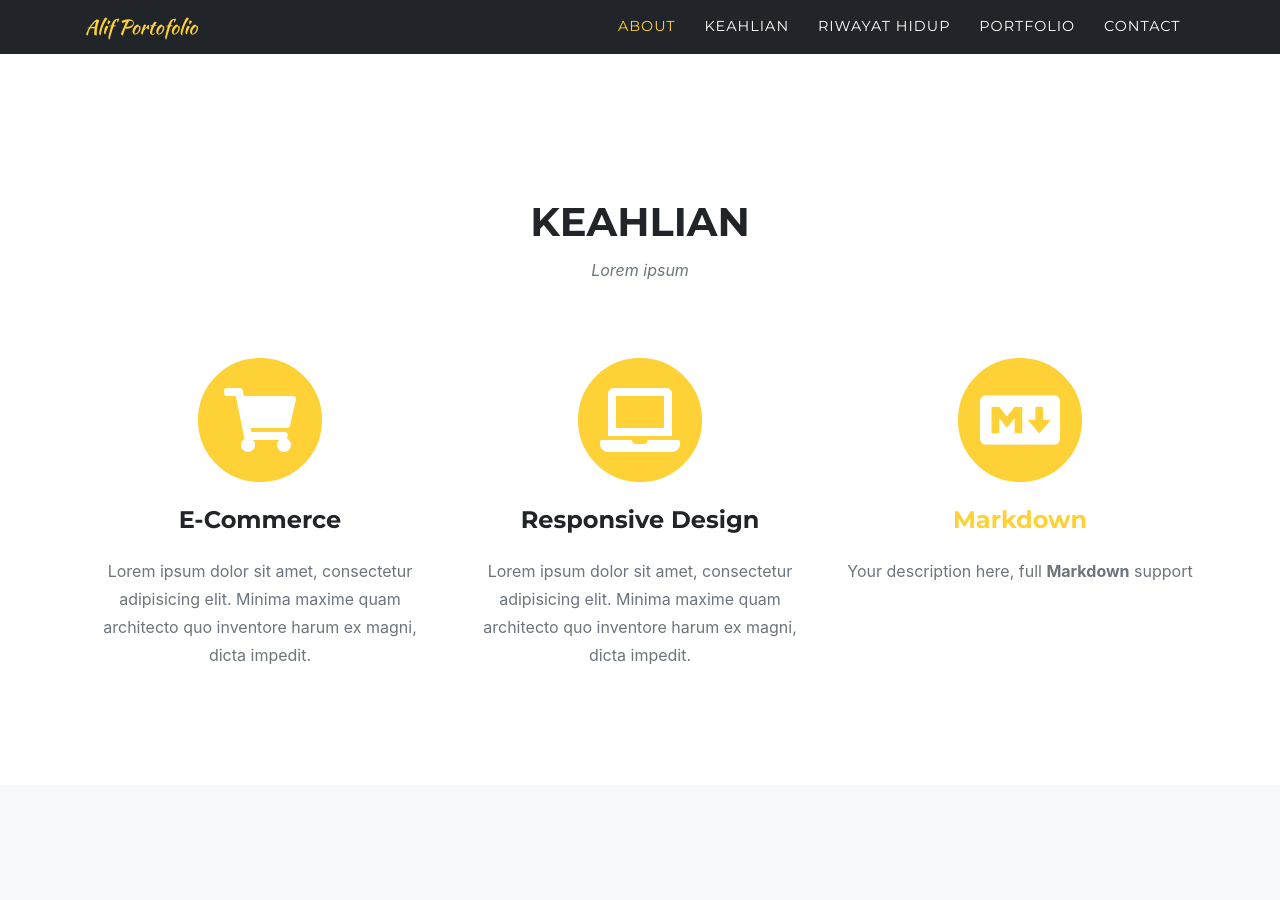
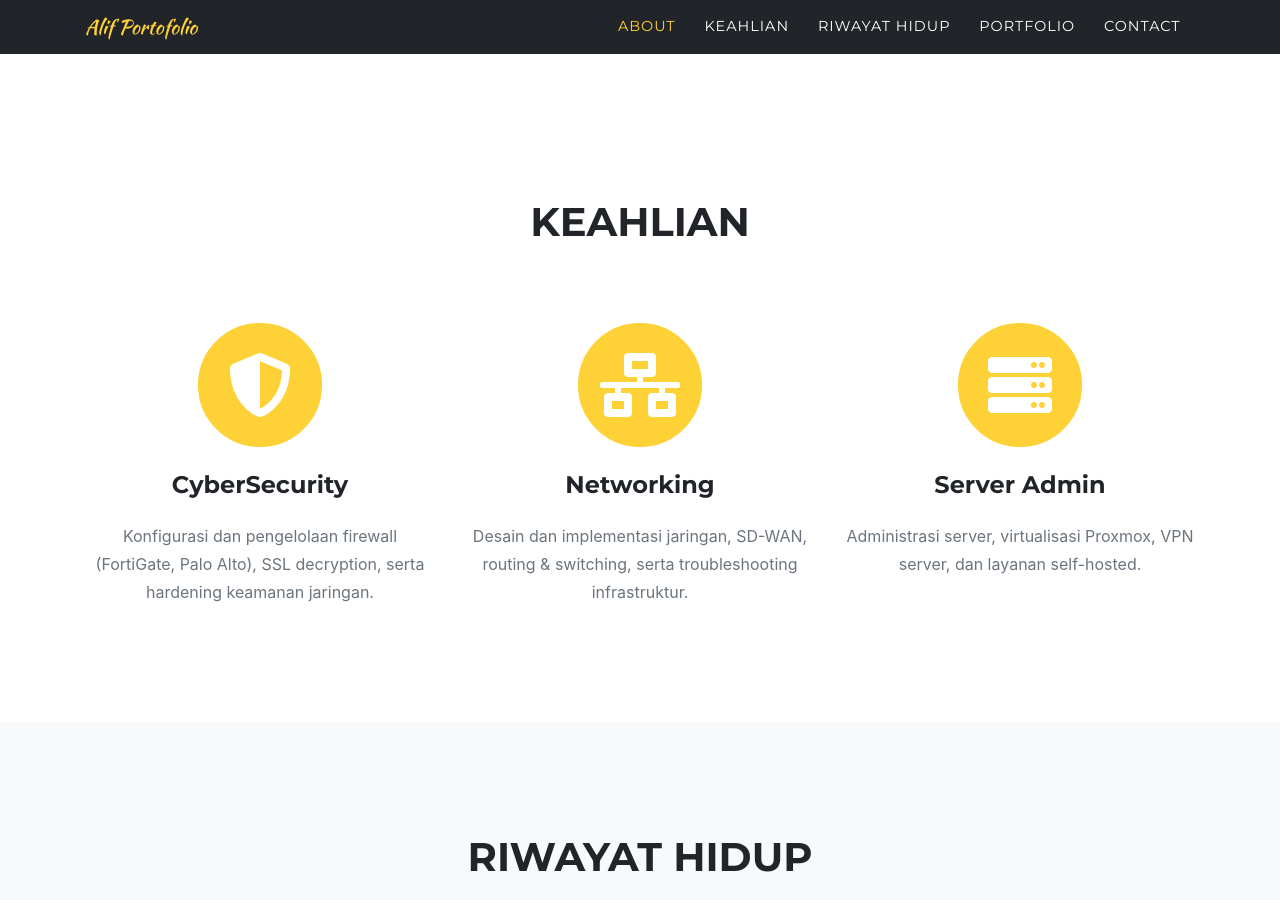
Before and after one commit to alifkurnia/alifkurnia.github.io, a Jekyll site: the page built from index.md, in a window 1280 px wide and 900 px high, scrolled down 1260 px. Built offline with Jekyll 4.4.1, drawn with Linux system fonts in a browser that asks for light colours; some web fonts are replaced; some of the changed text lies outside the part shown.

Commit message:
Update keahlian, bersihkan team dummy, rombak contact jadi email+linkedin

```diff
--- a/_data/sitetext.yml
+++ b/_data/sitetext.yml
@@ -24,18 +24,18 @@
 
   services:
     title: "Keahlian"
-    text: "Lorem ipsum"
+    text: ""
     section: services
     list:
-      - title: "E-Commerce"
-        desc: "Lorem ipsum dolor sit amet, consectetur adipisicing elit. Minima maxime quam architecto quo inventore harum ex magni, dicta impedit."
-        icon: fas fa-shopping-cart #find more at https://fontawesome.com/icons
-      - title: "Responsive Design"
-        desc: "Lorem ipsum dolor sit amet, consectetur adipisicing elit. Minima maxime quam architecto quo inventore harum ex magni, dicta impedit."
-        icon: fas fa-laptop
-      - title: "[Markdown](https://en.wikipedia.org/wiki/Markdown)"
-        desc: "Your description here, full **Markdown** support"
-        icon: fab fa-markdown
+      - title: "CyberSecurity"
+        desc: "Konfigurasi dan pengelolaan firewall (FortiGate, Palo Alto), SSL decryption, serta hardening keamanan jaringan."
+        icon: fas fa-shield-alt
+      - title: "Networking"
+        desc: "Desain dan implementasi jaringan, SD-WAN, routing & switching, serta troubleshooting infrastruktur."
+        icon: fas fa-network-wired
+      - title: "Server Admin"
+        desc: "Administrasi server, virtualisasi Proxmox, VPN server, dan layanan self-hosted."
+        icon: fas fa-server
 
   portfolio:
     title: "Portfolio"
@@ -94,44 +94,14 @@
 
   team:
     title: "OUR AMAZING TEAM"
-    text: "Lorem ipsum dolor sit amet consectetur."
-    subtext: Lorem ipsum dolor sit amet, consectetur adipisicing elit. Aut eaque, laboriosam veritatis, quos non quis ad perspiciatis, totam corporis ea, alias ut unde. **Markdown** supported.
+    text: ""
+    subtext: ""
     section: team
-    people:
-      - name: "Kay Garland"
-        role: "Lead Designer"
-        image: assets/img/team/500x500.jpg
-        social:
-          - url: https://twitter.com
-            icon: fab fa-twitter
-          - url: https://facebook.com
-            icon: fab fa-facebook-f
-          - url: https://linkedin.com
-            icon: fab fa-linkedin-in
-      - name: "Larry Parker"
-        role: "Lead Marketer"
-        image: assets/img/team/2.jpg
-        social:
-          - url: https://twitter.com
-            icon: fab fa-twitter
-          - url: https://facebook.com
-            icon: fab fa-facebook-f
-          - url: https://linkedin.com
-            icon: fab fa-linkedin-in
-      - name: "Diana Perterson"
-        role: "Lead Developer"
-        image: assets/img/team/500x500.jpg
-        social:
-          - url: https://twitter.com
-            icon: fab fa-twitter
-          - url: https://facebook.com
-            icon: fab fa-facebook-f
-          - url: https://linkedin.com
-            icon: fab fa-linkedin-in
+    people: []
 
   contact:
     title: "Contact Me"
-    text: "Isi Form dibawah atau Whatsapp +6283846440334"
+    text: "Hubungi saya lewat email atau LinkedIn."
     section: contact
     name: "Nama*"
     name-validation: "Please enter your name."
--- a/_includes/contact.html
+++ b/_includes/contact.html
@@ -8,54 +8,12 @@
         <h3 class="section-subheading text-muted">{{ site.data.sitetext[site.locale].contact.text | default: "" }}</h3>
       </div>
     </div>
-    <div class="row">
-      <div class="col-lg-12">
-        <form id="contactForm"
-          action="https://formspree.io/{% if site.formspree_form_path %}{{ site.formspree_form_path }}{% else %}{{ site.email }}{% endif %}"
-          novalidate="novalidate" method="POST">
-          <!--name="sentMessage"-->
-          <div class="row">
-            <div class="col-md-6">
-              <div class="form-group">
-                <input name="name" class="form-control" id="name" type="text"
-                  placeholder="{{ site.data.sitetext[site.locale].contact.name | default: "Name*" }}"
-                  required="required" data-validation-required-message="{{ site.data.sitetext[site.locale].contact.name-validation | default: "Please enter your name." }}">
-                <p class="help-block text-danger"></p>
-              </div>
-              <div class="form-group">
-                <input name="_replyto" class="form-control" id="email" type="email"
-                  placeholder="{{ site.data.sitetext[site.locale].contact.email | default: "Email*" }}"
-                  required="required" data-validation-required-message="{{ site.data.sitetext[site.locale].contact.email-validation | default: "Please enter your email address." }}">
-                <p class="help-block text-danger"></p>
-              </div>
-              <div class="form-group">
-                <input name="phone" class="form-control" id="phone" type="tel"
-                  placeholder="{{ site.data.sitetext[site.locale].contact.phone | default: "Phone Number*" }}"
-                  required="required" data-validation-required-message="{{ site.data.sitetext[site.locale].contact.phone-validation | default: "Please enter your phone number." }}">
-                <p class="help-block text-danger"></p>
-              </div>
-            </div>
-            <div class="col-md-6">
-              <div class="form-group">
-                <textarea name="message" class="form-control" id="message"
-                  placeholder="{{ site.data.sitetext[site.locale].contact.message | default: "Message*" }}"
-                  required="required" data-validation-required-message="{{ site.data.sitetext[site.locale].contact.message-validation | default: "Please enter a message." }}">
-                </textarea>
-                <p class="help-block text-danger"></p>
-              </div>
-            </div>
-            <input type="hidden" name="_subject" id="email-subject"
-              value="{{ site.data.sitetext[site.locale].contact.subject | default: "Contact Form Submission" }}">
-            <div class="clearfix"></div>
-            <div class="col-lg-12 text-center">
-              <div id="success"></div>
-              <button id="sendMessageButton" class="btn btn-primary btn-xl text-uppercase"
-                type="submit">{{ site.data.sitetext[site.locale].contact.submit | default: "Send Message" }}</button>
-            </div>
-            <input type="text" name="_gotcha" style="display:none">
-            <input type="hidden" name="_next" value="#" />
-          </div>
-        </form>
+    <div class="row justify-content-center text-center">
+      <div class="col-md-4">
+        <a class="btn btn-primary btn-xl text-uppercase" href="mailto:{{ site.email }}">Email Saya</a>
+      </div>
+      <div class="col-md-4">
+        <a class="btn btn-primary btn-xl text-uppercase" href="https://www.linkedin.com/in/alif-muhammad-yardan-kurnia/" target="_blank" rel="noopener">LinkedIn</a>
       </div>
     </div>
   </div>
```
